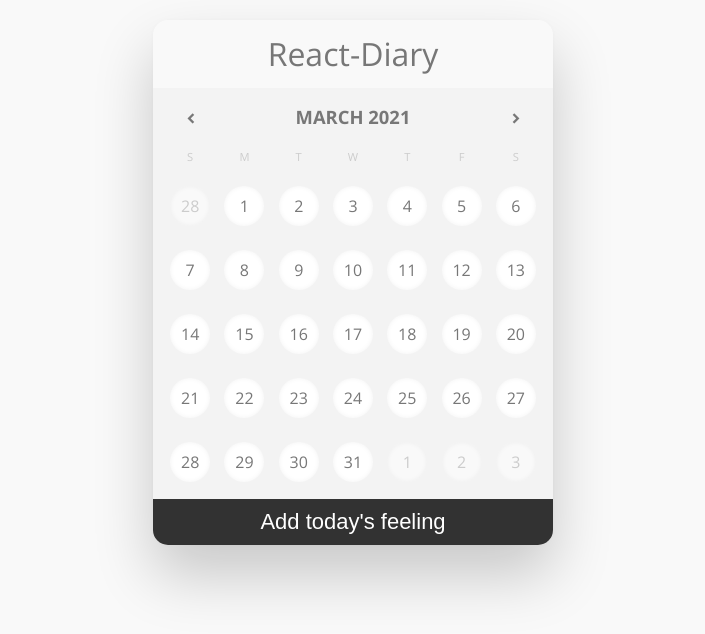
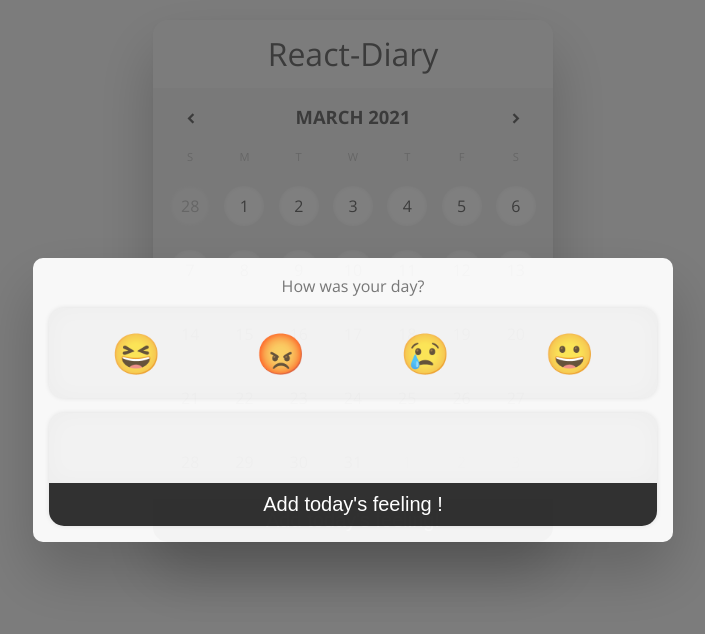
Before and after one commit to arisa277/React-Diary, a React (Create React App) app: page / in a window 1280 px wide. Both pictures are taken after a click on the element "10". Shown: the top 634 px of the page, without its empty margins (287-992 px from the left). Built offline with nearby package versions, Linux system fonts and the light colour scheme; no server answers; the database is empty.

Commit message:
add props

```diff
--- a/package.json
+++ b/package.json
@@ -36,5 +36,8 @@
       "last 1 firefox version",
       "last 1 safari version"
     ]
+  },
+  "devDependencies": {
+    "webpack-cli": "^4.6.0"
   }
 }
--- a/src/components/App.js
+++ b/src/App.js
@@ -1,17 +1,14 @@
 import React from "react";
-import Calendar from "./Calendar";
-import Modal from './Modal';
-import "./index.css";
+import Calendar from "./components/Calendar";
+import Modal from './components/Modal';
+import "./components/index.css";
 
 class App extends React.Component {
   render() {
     return (
       <div className="container">
           <h1>React-Diary</h1>
-          <Calendar />
-        <div className="modal-area">
-          <Modal/>
-        </div>
+          <Calendar/>
       </div>
     );
   }
--- a/src/components/Calendar.js
+++ b/src/components/Calendar.js
@@ -1,6 +1,6 @@
-import React from "react";
+import React, { useRef, useState } from "react";
 import Modal from "./Modal";
-import firebase, { db } from "../Firebase/Firebase";
+import { db } from "../Firebase/Firebase";
 import {
   format,
   addMonths,
@@ -20,6 +20,9 @@ class Calendar extends React.Component {
     currentMonth: new Date(),
     selectedDate: new Date(),
     diaryData: [],
+    modalIsVisible: false,
+    emoji: "",
+    kimochi: ""
   };
 
   componentDidMount() {
@@ -27,11 +30,12 @@ class Calendar extends React.Component {
       snapshot.docChanges().forEach((change) => {
         if (change.type === "added") {
           this.state.diaryData.push(change.doc.data());
-          document
-            .getElementsByClassName(
+          const dayElement = document.getElementsByClassName(
             format(change.doc.data().date.toDate(), "yyyy-MM-dd")
           )[0]
-            .classList.add("has-posts");
+          if (dayElement) {
+            dayElement.classList.add("has-posts");
+          }
         }
         if (change.type === "modified") {
           console.log("modified");
@@ -97,9 +101,7 @@ class Calendar extends React.Component {
       for (let i = 0; i < 7; i++) {
         formattedDate = format(day, dateFormat);
         const cloneDay = day;
-        this.state.diaryData.forEach((ss) => {
-          console.log(ss);
-        });
+        this.state.diaryData.forEach((ss) => {});
         days.push(
           <div
             className={`col cell ${format(day, "yyyy-MM-dd")} ${
@@ -124,20 +126,22 @@ class Calendar extends React.Component {
       );
       days = [];
     }
+    this.componentDidMount()
     return <div className="body">{rows}</div>;
   }
 
   onDateClick = (day) => {
     const choseDay = format(day, "yyyyMMdd");
+    var numberOfPosts = 0;
     this.state.diaryData.forEach((data, index) => {
       if (choseDay == format(data.date.toDate(), "yyyyMMdd")) {
-        console.log(
-          this.state.diaryData[index].emoji,
-          this.state.diaryData[index].kimochi
-        );
-      } else {
+
       }
     });
+    if (numberOfPosts == 0) {
+      this.showModal();
+      console.log(numberOfPosts);
+    }
   };
 
   nextMonth = () => {
@@ -152,12 +156,53 @@ class Calendar extends React.Component {
     });
   };
 
+  showModal = () => {
+    this.setState({ modalIsVisible: true });
+  };
+
+  closeModal = () => {
+    this.setState({ modalIsVisible: false });
+  };
+
+  addFeeling = (e) => {
+    e.preventDefault();
+      db.collection("diary")
+        .add({
+          date: db.firestore.FieldValue.serverTimestamp(),
+          kimochi: this.state.kimochi,
+          emoji: this.state.emoji,
+        })
+        .then(() => {
+          this.setState({emoji: ''})
+          this.setState({kimochi: ''})
+          console.log("yay");
+        })
+        .catch((err) => {
+          console.log(err);
+        });
+  };
+
   render() {
     return (
+      <div>
         <div className="calendar">
           {this.renderHeader()}
           {this.renderDays()}
           {this.renderCells()}
+        </div>
+        <div className="modal-area">
+          {this.state.modalIsVisible && (
+            <Modal
+              isVisible={this.state.modalIsVisible}
+
+              postFeeling={this.closeModal}
+              addFeeling={this.addFeeling}
+            />
+          )}
+        </div>
+        <button className="add-btn" onClick={this.showModal}>
+          Add today's feeling!
+        </button>
       </div>
     );
   }
--- a/src/components/Modal.js
+++ b/src/components/Modal.js
@@ -1,41 +1,19 @@
 import React, { useState } from "react";
 import firebase, { db } from "../Firebase/Firebase";
 
-const Modal = () => {
-  const [show, setShow] = useState(false);
+const Modal = (props) => {
+  const [isVisible, setIsVisible] = useState(false)
   const [emoji, setEmoji] = useState("");
   const [kimochi, setKimochi] = useState("");
 
-  function postFeeling() {
-    if (kimochi.length > 0) {
-      db.collection("diary")
-        .add({
-          date: firebase.firestore.FieldValue.serverTimestamp(),
-          kimochi: kimochi,
-          emoji: emoji,
-        })
-        .then(() => {
-          setEmoji("");
-          setKimochi("");
-          setShow(false);
-          console.log("yay");
-        })
-        .catch((err) => {
-          console.log(err);
-        });
-    } else {
-      console.log("nothing?");
-    }
-    console.log("err?");
-  }
 
-  const modalContent = () => {
-    if (show) {
-      return (
-        <div className="overlay" onClick={() => setShow(false)}>
-          <div
+  return (
+    <div>
+      {props.isVisible && (
+        <div className="overlay" onClick={props.closeModalHandler}>
+          <form
             className="modal-content"
-            onClick={(event) => event.stopPropagation()}
+            onSubmit={props.addFeeling}
           >
             <div className="posting">
               <p>How was your day? {emoji}</p>
@@ -58,23 +36,14 @@ const Modal = () => {
                   className="kimochi"
                   onChange={(e) => setKimochi(e.target.value)}
                 ></textarea>
-                <button className="add-btn" onClick={() => postFeeling()}>
+                <button className="add-btn" onClick={props.postFeeling}>
                   Add today's feeling !
                 </button>
               </div>
             </div>
-          </div>
+          </form>
         </div>
-      );
-    }
-  };
-
-  return (
-    <div>
-      <button className="modal-btn" onClick={() => setShow(true)}>
-        Add today's feeling
-      </button>
-      <div>{modalContent()}</div>
+      )}
     </div>
   );
 };
--- a/src/index.js
+++ b/src/index.js
@@ -1,6 +1,6 @@
 import React from 'react';
 import ReactDOM from 'react-dom';
-import App from './components/App';
+import App from './App';
 
 
 ReactDOM.render(
```
Also changed, not shown: 1 other file (tests, documents, lock files or other folders). Lines whose indentation alone changed are shown as unchanged.
